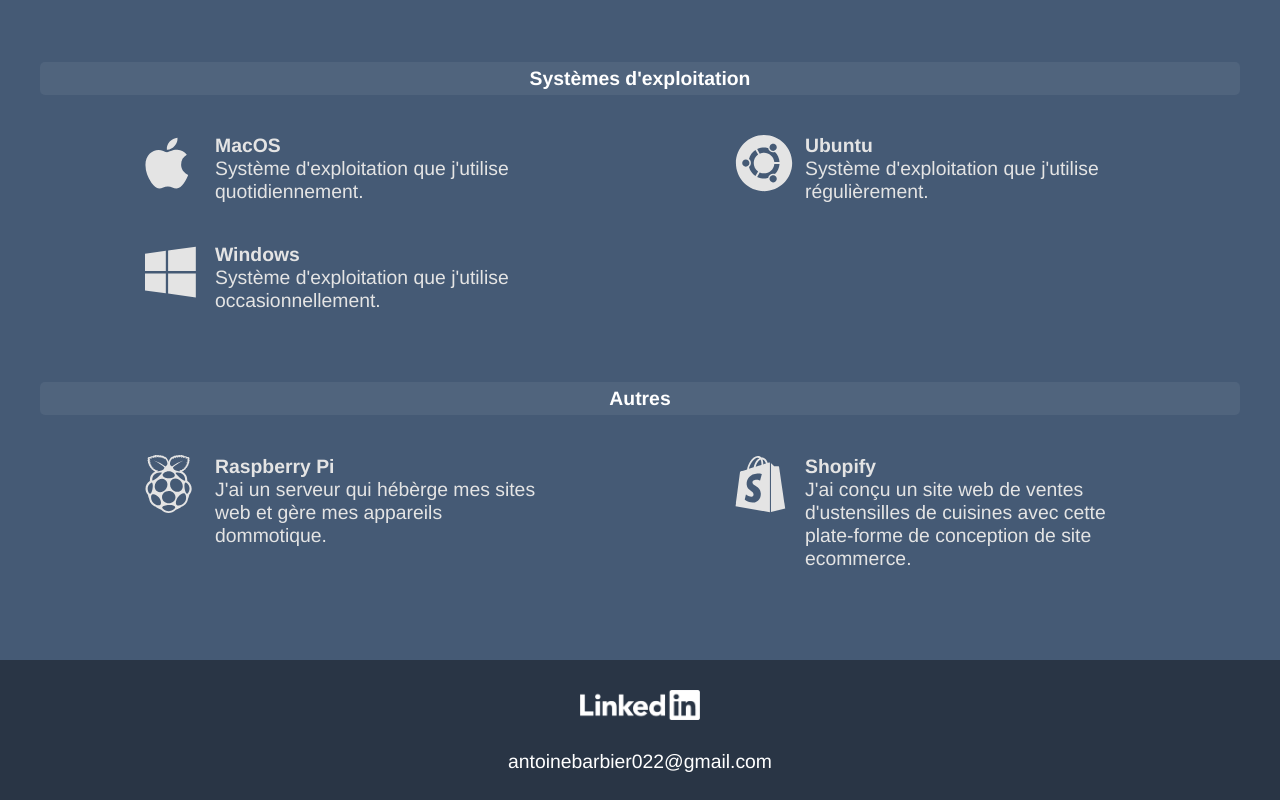
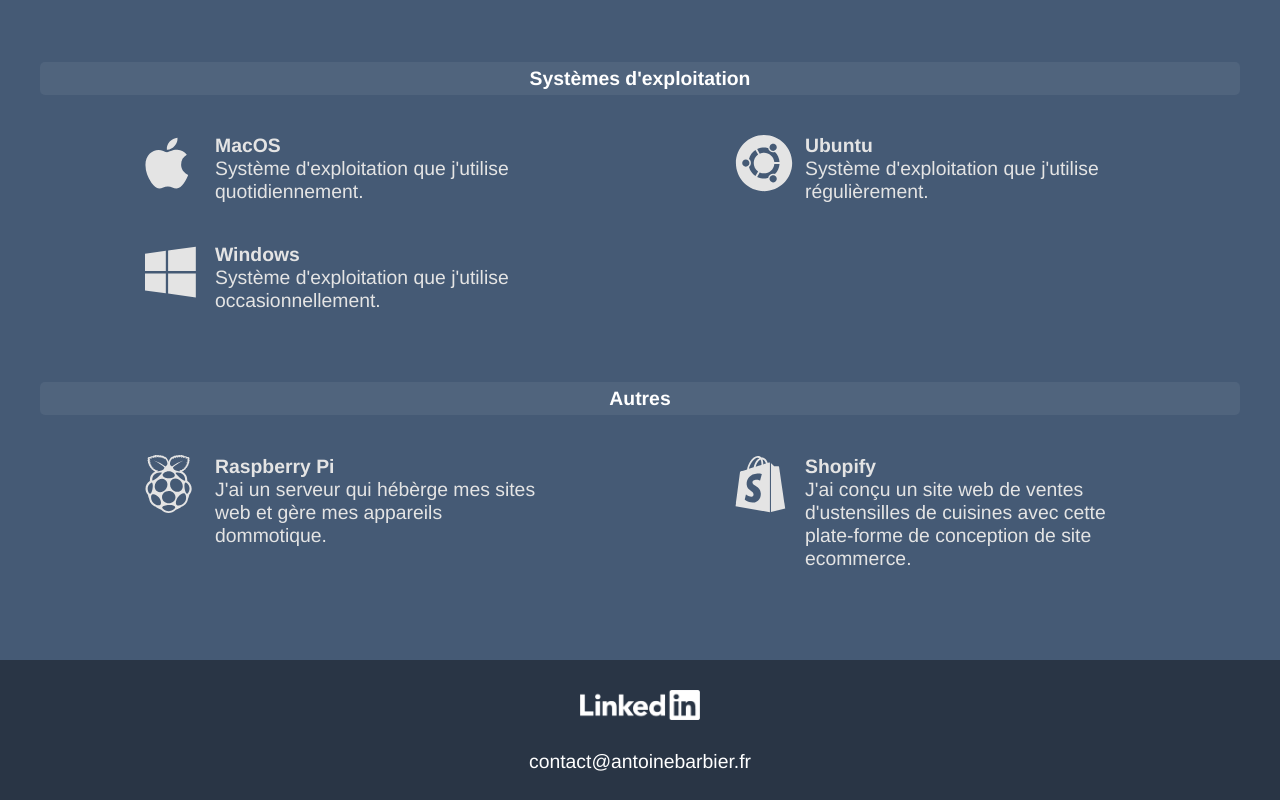
Before and after one commit to antoinebarbier022/antoinebarbier.fr, a Vue app: page / in a window 1280 px wide. Shown: the part 2800-3600 px from the top of the page. Built offline with nearby package versions, Linux system fonts and the light colour scheme.

Commit message:
footer : modif content email

```diff
--- a/src/components/Footer.vue
+++ b/src/components/Footer.vue
@@ -9,7 +9,7 @@
             -->
             <a class="link-linkedin" target="_blank" href="https://www.linkedin.com/in/antoine-barbier-022"></a>
             </div>
-            <a class="email" href="mailto:contact@antoinebarbier.fr">antoinebarbier022@gmail.com</a>
+            <a class="email" href="mailto:contact@antoinebarbier.fr">contact@antoinebarbier.fr</a>
         </nav>
     </footer>
 </template>
```
